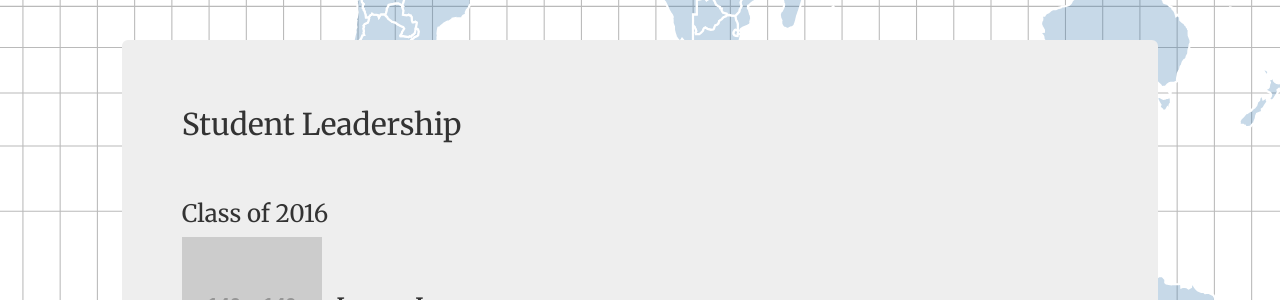
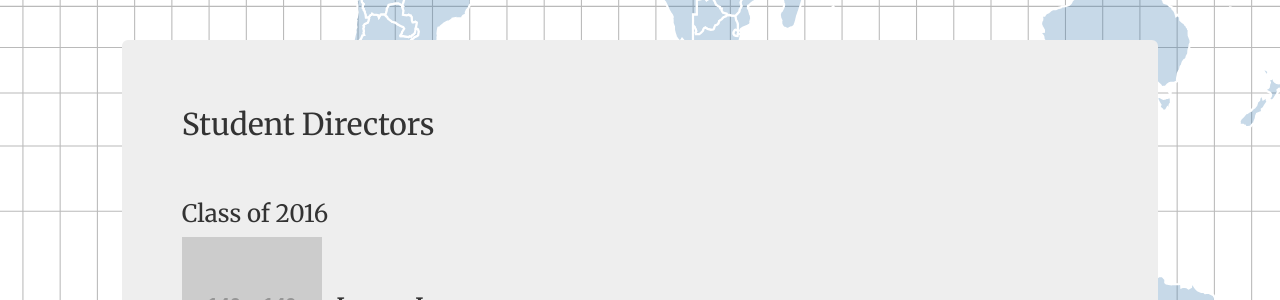
Before and after one commit to bquarant/wnyhrc, a Jekyll site: the page built from student-directors.md, in a window 1280 px wide and 900 px high. Shown: the part 421-721 px from the top of the window. Built offline with Jekyll 4.4.1, drawn with Linux system fonts in a browser that asks for light colours; comment, search, counter and statistics services are not loaded.

Commit message:
language

```diff
--- a/_includes/header.html
+++ b/_includes/header.html
@@ -20,7 +20,7 @@
               <ul class="dropdown-menu" role="menu">
                   <li><a href="{{site.baseurl}}/about/">About the WNYHRC</a></li>
                   <li><a href="{{site.baseurl}}/faculty-advisory-board">Faculty Advisory Board</a></li>
-                  <li><a href="{{site.baseurl}}/leadership/">Student Leadership</a></li>
+                  <li><a href="{{site.baseurl}}/student-directors/">Student Directors</a></li>
                   <li><a href="{{site.baseurl}}/evaluators">Volunteers</a></li>
               </ul>
             <li class="dropdown">
--- a/_includes/splash.html
+++ b/_includes/splash.html
@@ -1 +1 @@
-We are a team of <a href="/faculty-advisory-board/">physicians</a> and <a href="/leadership/">medical students</a> from the <a href="https://medicine.buffalo.edu/">University at Buffalo School of Medicine</a> dedicated to providing <a href="/about/">medical and psychological forensic evaluations</a> for survivors of torture and political violence who are seeking asylum in the United States.
+We are a team of <a href="/faculty-advisory-board/">physicians</a> and <a href="/student-directors/">medical students</a> from the <a href="https://medicine.buffalo.edu/">University at Buffalo School of Medicine</a> dedicated to providing <a href="/about/">medical and psychological forensic evaluations</a> for survivors of torture and political violence who are seeking asylum in the United States.
--- a/leadership.md
+++ b/student-directors.md
@@ -1,7 +1,7 @@
 ---
 layout: page
-title: Student Leadership
-permalink: /leadership/
+title: Student Directors
+permalink: /student-directors/
 ---
 <br>
 
```
